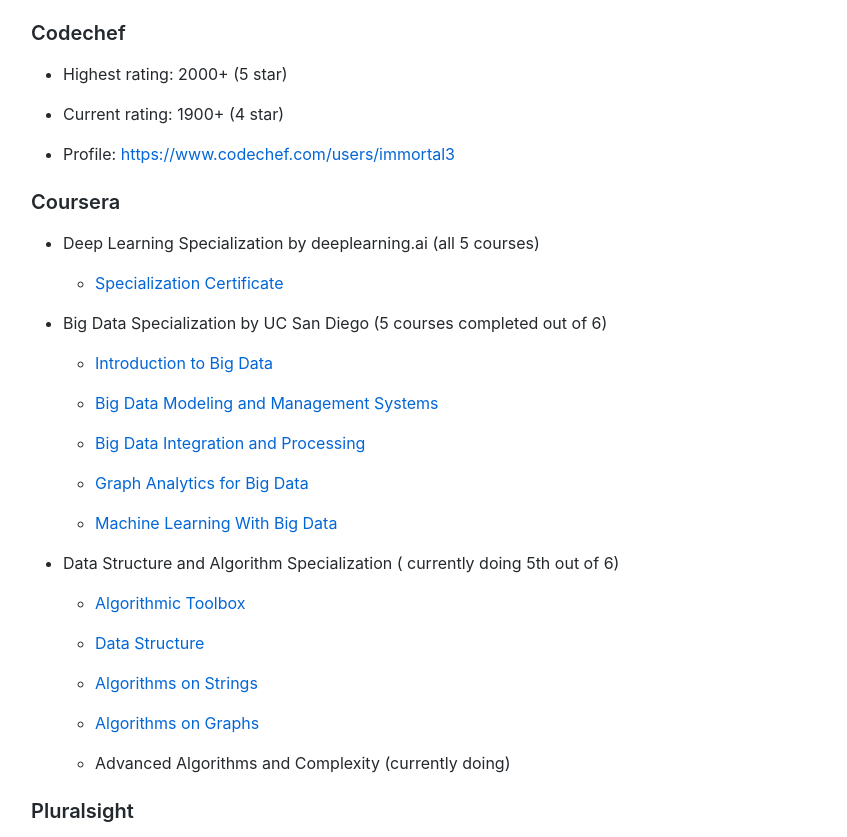
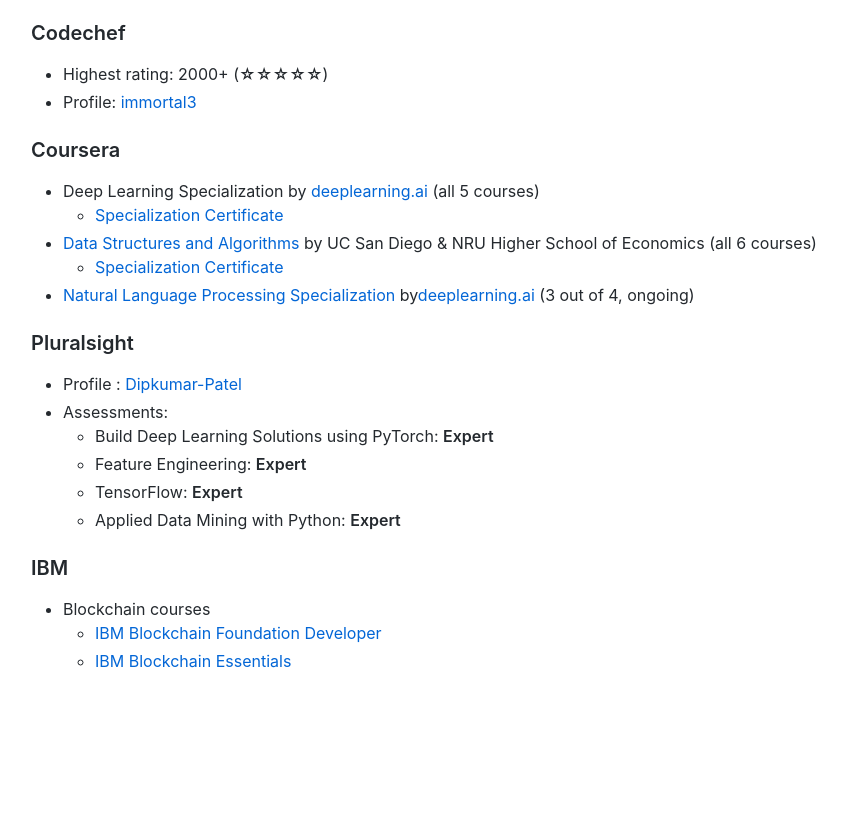
Before and after one commit to immortal3/Accomplishments, a plain HTML site: page index.html in a window 1280 px wide. Shown: the part 107-944 px from the top of the page, without its empty margins (164-1011 px from the left). After the commit the page ends 833 px from the top, so only its background shows below. Drawn offline with Linux system fonts and the light colour scheme.

Commit message:
added dsa spec

```diff
--- a/index.html
+++ b/index.html
@@ -1143,76 +1143,37 @@
   <h1 class="atx" id="accomplishments">Accomplishments</h1>
 <h3 class="atx" id="codechef">Codechef</h3>
 <ul>
-<li><p>Highest rating: 2000+ (5 star)</p>
-</li>
-<li><p>Current rating: 1900+ (4 star)</p>
-</li>
-<li><p>Profile: <a href="https://www.codechef.com/users/immortal3">https://www.codechef.com/users/immortal3</a></p>
-</li>
+<li>Highest rating: 2000+ (<strong>☆☆☆☆☆</strong>)</li>
+<li>Profile: <a href="https://www.codechef.com/users/immortal3">immortal3</a></li>
 </ul>
 <h3 class="atx" id="coursera">Coursera</h3>
 <ul>
-<li><p>Deep Learning Specialization by deeplearning.ai (all 5 courses)</p>
-<ul>
+<li>Deep Learning Specialization by <a href="http://deeplearning.ai/">deeplearning.ai</a> (all 5 courses)<ul>
 <li><a href="https://www.coursera.org/account/accomplishments/specialization/XA6AWYT95CCK">Specialization Certificate</a></li>
 </ul>
 </li>
-<li><p>Big Data Specialization by UC San Diego (5 courses completed out of 6)</p>
-<ul>
-<li><p><a href="https://coursera.org/share/fc39d80189cfd3008a3326a5274e8996">Introduction to Big Data</a></p>
-</li>
-<li><p><a href="https://coursera.org/share/2a26603d4cdf79bc1f1edba5b4c5cc73">Big Data Modeling and Management Systems</a></p>
-</li>
-<li><p><a href="https://coursera.org/share/f6b548346dcc3b209e4d668003723bcb">Big Data Integration and Processing</a></p>
-</li>
-<li><p><a href="https://coursera.org/share/45e2394b031b4d7788fa8ea5620158e0">Graph Analytics for Big Data</a></p>
-</li>
-<li><p><a href="https://coursera.org/share/8c62e6ba711d0e20ef09757d53b18fef">Machine Learning With Big Data</a></p>
-</li>
+<li><a href="https://www.coursera.org/specializations/data-structures-algorithms">Data Structures and Algorithms</a> by UC San Diego &amp; NRU Higher School of Economics (all 6 courses)<ul>
+<li><a href="https://www.coursera.org/account/accomplishments/specialization/certificate/DUPGPLNQBZ7E">Specialization Certificate</a></li>
 </ul>
 </li>
-<li><p>Data Structure and Algorithm Specialization ( currently doing 5th out of 6)</p>
-<ul>
-<li><p><a href="https://coursera.org/share/d1642fecdb51a88273e5abba93342ccb">Algorithmic Toolbox</a></p>
-</li>
-<li><p><a href="https://coursera.org/share/d1642fecdb51a88273e5abba93342ccb">Data Structure</a></p>
-</li>
-<li><p><a href="https://coursera.org/share/536712332448189c44e2ca0ddda2e5eb">Algorithms on Strings</a></p>
-</li>
-<li><p><a href="https://coursera.org/share/6f86143bd5358c13fa74408484a5b100">Algorithms on Graphs</a></p>
-</li>
-</ul>
-<ul>
-<li><p>Advanced Algorithms and Complexity (currently doing)</p>
-</li>
-</ul>
-</li>
+<li><a href="https://www.coursera.org/specializations/natural-language-processing">Natural Language Processing Specialization</a> by<a href="http://deeplearning.ai/">deeplearning.ai</a> (3 out of 4, ongoing)</li>
 </ul>
 <h3 class="atx" id="pluralsight">Pluralsight</h3>
 <ul>
-<li><p>Profile : <a href="https://app.pluralsight.com/profile/dipkumar-patel">https://app.pluralsight.com/profile/dipkumar-patel</a></p>
-</li>
-<li><p>Assessments:</p>
-<ul>
-<li><p>Build Deep Learning Solutions using PyTorch: <strong>Expert</strong>  </p>
-</li>
-<li><p>Feature Engineering: <strong>Expert</strong></p>
-</li>
-<li><p>TensorFlow: <strong>Expert</strong></p>
-</li>
-<li><p>Applied Data Mining with Python: <strong>Expert</strong></p>
-</li>
+<li>Profile : <a href="https://app.pluralsight.com/profile/dipkumar-patel">Dipkumar-Patel</a></li>
+<li>Assessments:<ul>
+<li>Build Deep Learning Solutions using PyTorch: <strong>Expert</strong></li>
+<li>Feature Engineering: <strong>Expert</strong></li>
+<li>TensorFlow: <strong>Expert</strong></li>
+<li>Applied Data Mining with Python: <strong>Expert</strong></li>
 </ul>
 </li>
 </ul>
 <h3 class="atx" id="ibm">IBM</h3>
 <ul>
-<li><p>Blockchain courses</p>
-<ul>
-<li><p><a href="https://www.youracclaim.com/badges/df9bf79d-805b-4e2b-82be-052e59525dad/public_url">IBM Blockchain Foundation Developer</a></p>
-</li>
-<li><p><a href="https://www.youracclaim.com/badges/06e6686a-8f40-4dc0-aba1-a3a88cd8889a/public_url">IBM Blockchain Essentials</a></p>
-</li>
+<li>Blockchain courses<ul>
+<li><a href="https://www.youracclaim.com/badges/df9bf79d-805b-4e2b-82be-052e59525dad/public_url">IBM Blockchain Foundation Developer</a></li>
+<li><a href="https://www.youracclaim.com/badges/06e6686a-8f40-4dc0-aba1-a3a88cd8889a/public_url">IBM Blockchain Essentials</a></li>
 </ul>
 </li>
 </ul>
```
